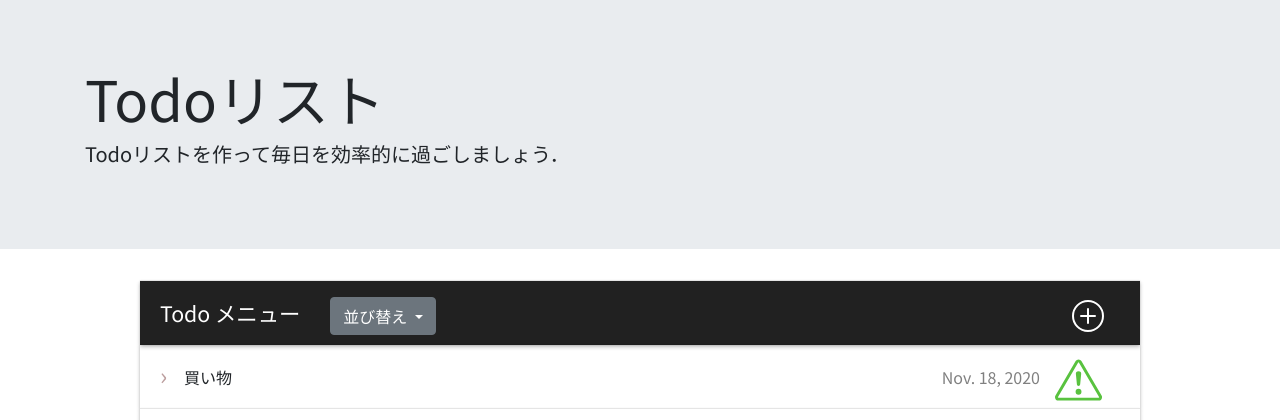
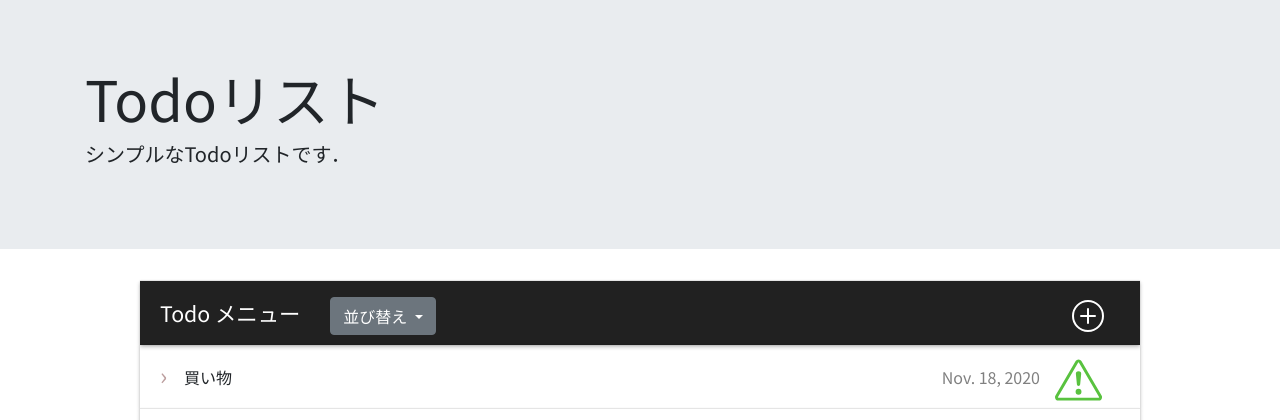
Before and after one commit to tkd26/TodoList, a Django app: page /list/ in a window 1280 px wide. Shown: the top 420 px of the page. Run offline with Django 3.2, Linux system fonts and the light colour scheme; data comes from the database, SQL or seed files in the repository; both versions use the stored data as it was after the commit; some libraries are stand-ins or nearby versions.

Commit message:
add imgs

```diff
--- a/templates/list.html
+++ b/templates/list.html
@@ -9,7 +9,7 @@
 <div class="jumbotron jumbotron-fluid">
     <div class="container">
         <h1 class="display-4">Todoリスト</h1>
-        <p class="lead">Todoリストを作って毎日を効率的に過ごしましょう．</p>
+        <p class="lead">シンプルなTodoリストです．</p>
     </div>
 </div>
 {% endblock header %}
```
Also changed, not shown: db.sqlite3, imgs/create.png (added), imgs/home.png (added).
